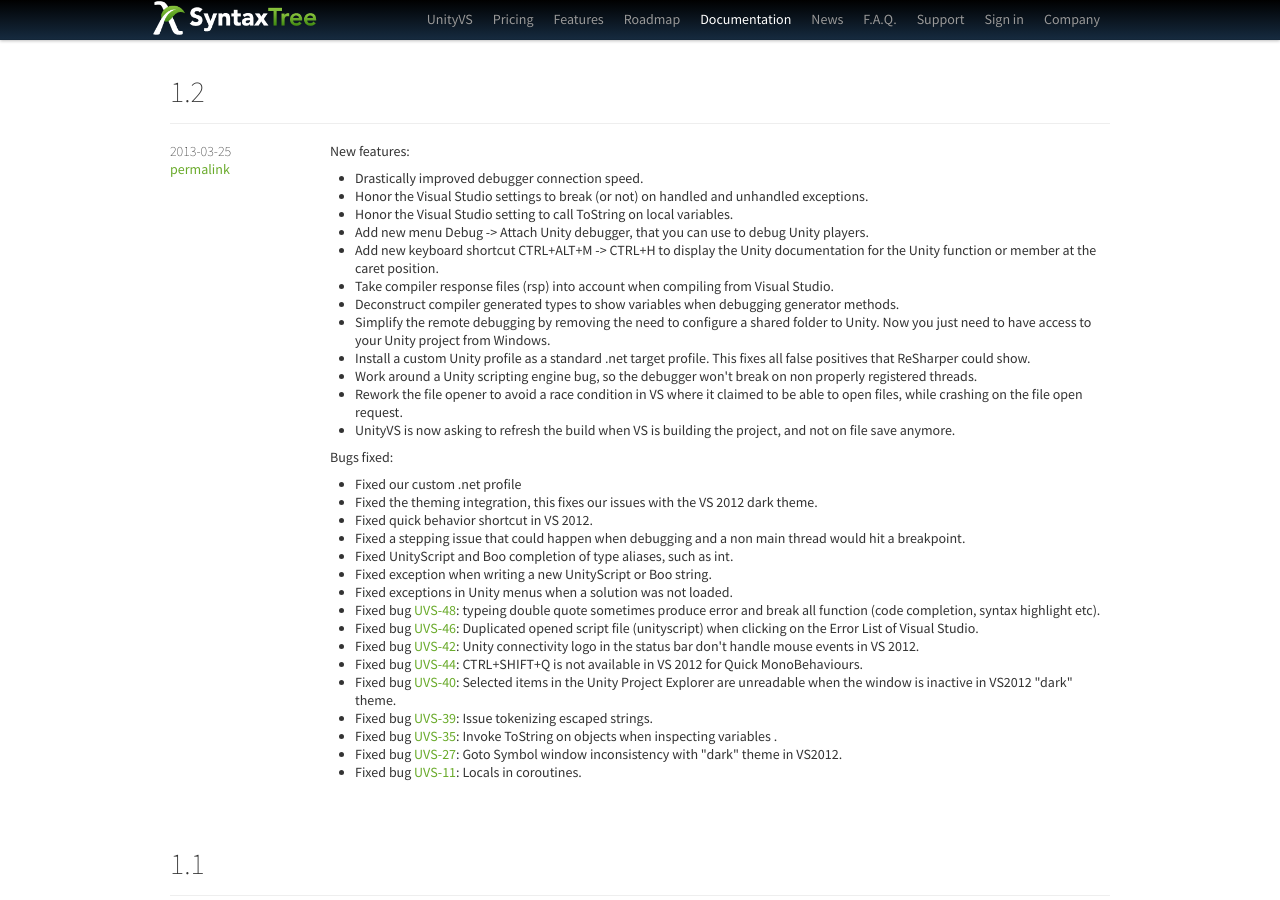
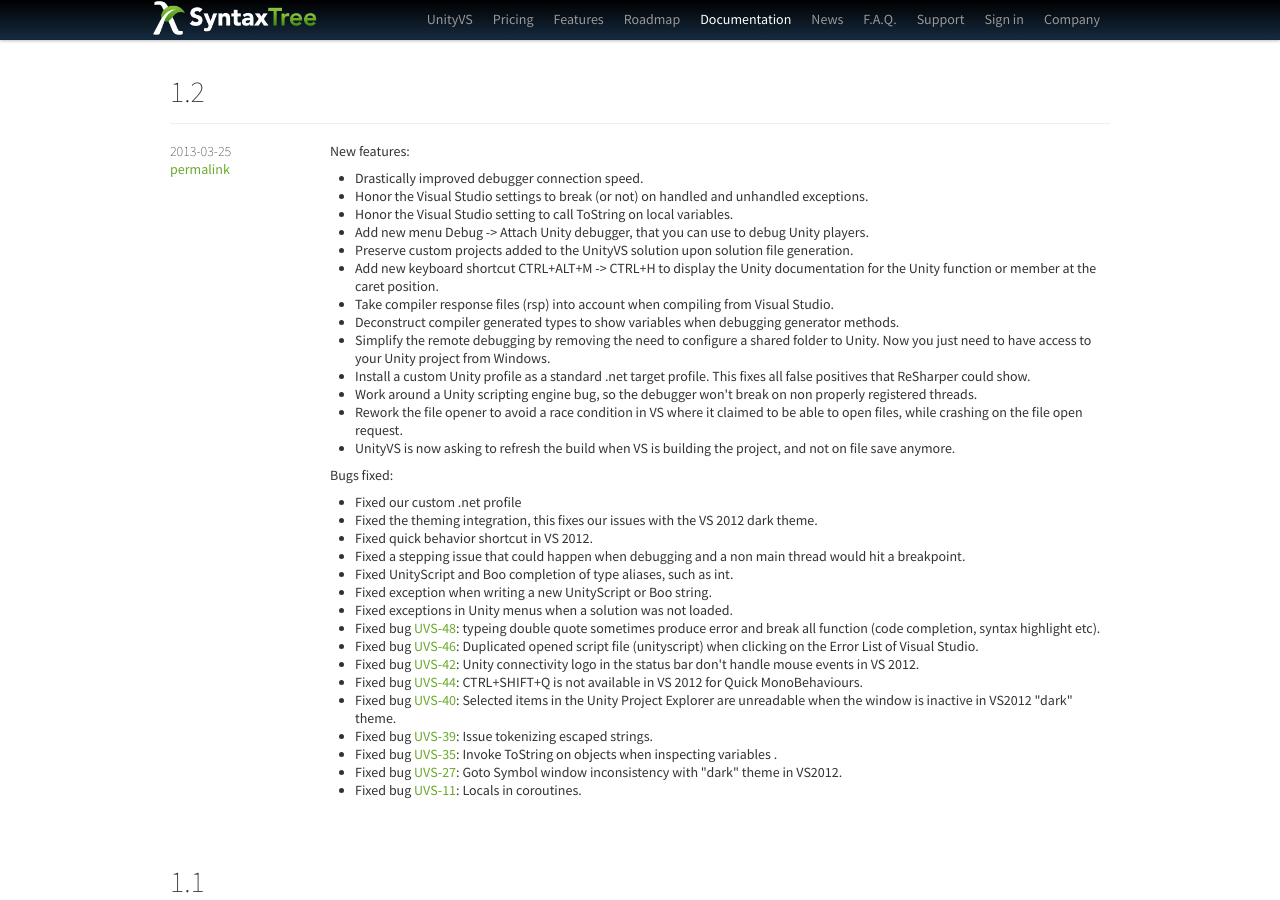
Before and after one commit to syntaxtree/unityvs.com, a Jekyll site: the page built from documentation/changelog/index.html, in a window 1280 px wide and 900 px high. Built offline with Jekyll 4.4.1, drawn with Linux system fonts in a browser that asks for light colours; comment, search, counter and statistics services are not loaded.

Commit message:
Add note about preserving projects in generated solution

```diff
--- a/documentation/changelog/index.html
+++ b/documentation/changelog/index.html
@@ -21,6 +21,7 @@
         <li>Honor the Visual Studio settings to break (or not) on handled and unhandled exceptions.</li>
         <li>Honor the Visual Studio setting to call ToString on local variables.</li>
         <li>Add new menu Debug -> Attach Unity debugger, that you can use to debug Unity players.</li>
+        <li>Preserve custom projects added to the UnityVS solution upon solution file generation.</li>
         <li>Add new keyboard shortcut CTRL+ALT+M -> CTRL+H to display the Unity documentation for the Unity function or member at the caret position.</li>
         <li>Take compiler response files (rsp) into account when compiling from Visual Studio.</li>
         <li>Deconstruct compiler generated types to show variables when debugging generator methods.</li>
```
